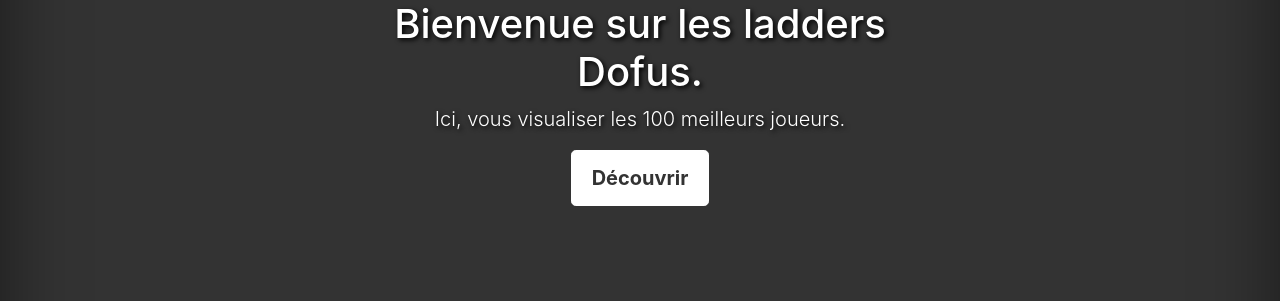
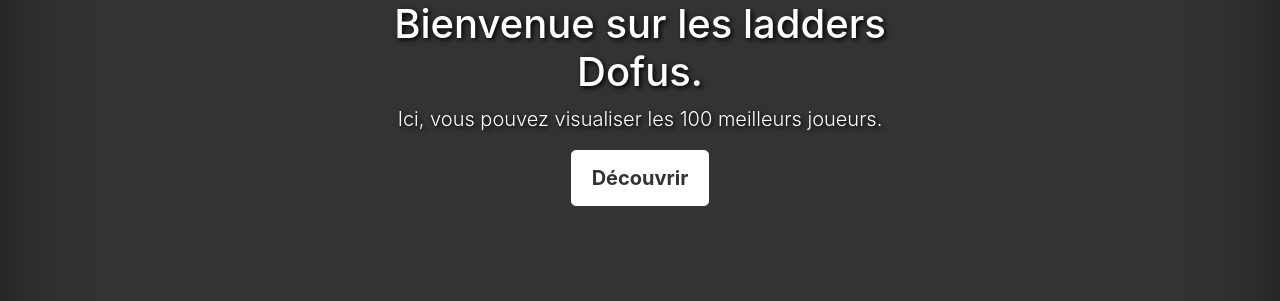
Before and after one commit to elisa-desmetz/Python_Scraping_Project, a FastAPI app: page / in a window 1280 px wide. Shown: the part 287-588 px from the top of the page. Run offline with FastAPI, Linux system fonts and the light colour scheme.

Commit message:
Update index.html

```diff
--- a/app/templates/index.html
+++ b/app/templates/index.html
@@ -41,7 +41,7 @@
 
         <main role="main" class="inner cover">
             <h1 class="cover-heading">Bienvenue sur les ladders Dofus.</h1>
-            <p class="lead">Ici, vous visualiser les 100 meilleurs joueurs.</p>
+            <p class="lead">Ici, vous pouvez visualiser les 100 meilleurs joueurs.</p>
             <p class="lead">
                 <a href= {{url_for('table', index=0)}} class="btn btn-lg btn-secondary">Découvrir</a>
             </p>
```
